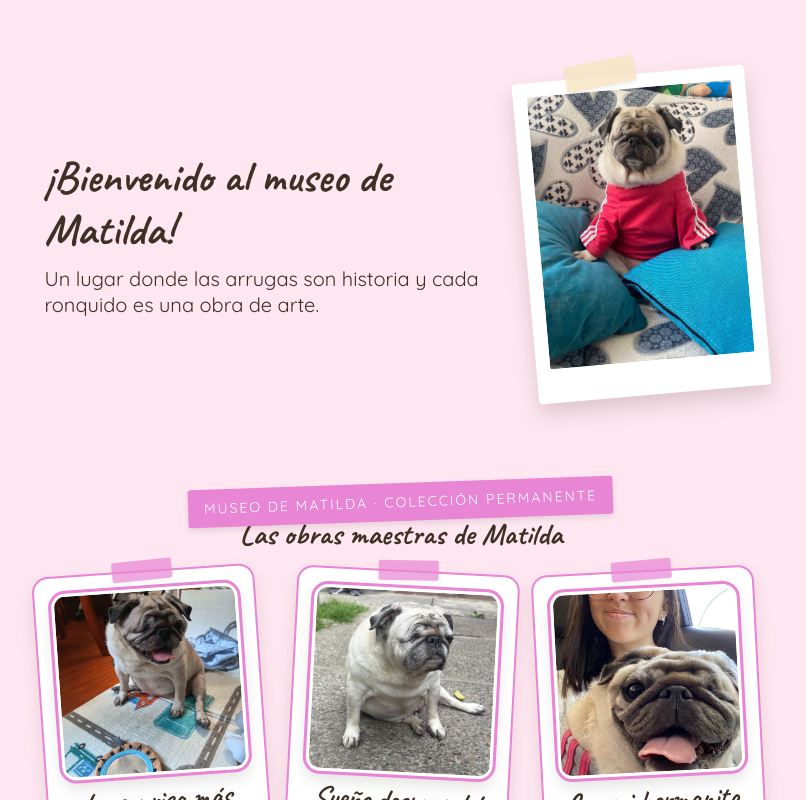
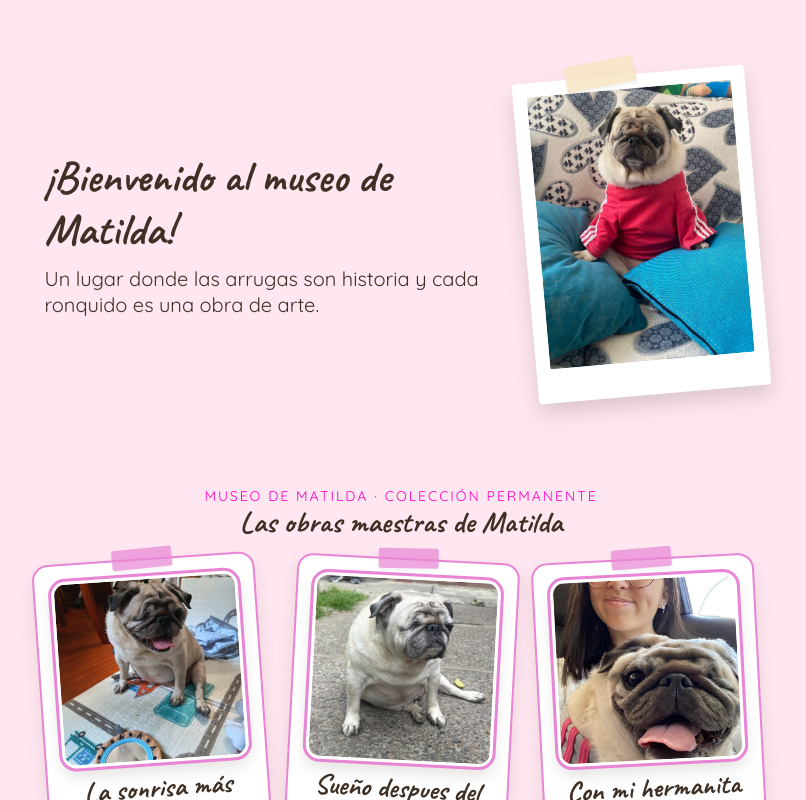
Before and after one commit to AngelyyP/Primera-pagina-react, a React (Vite) app: page / in a window 1280 px wide. Shown: the top 800 px of the page, without its empty margins (239-1045 px from the left). Built offline with nearby package versions, Linux system fonts and the light colour scheme.

Commit message:
Quitar cuadro rosado del eyebrow de la galeria y dejarlo derecho

```diff
--- a/src/App.css
+++ b/src/App.css
@@ -78,16 +78,10 @@
 
 /* --- Galeria --- */
 .gallery-eyebrow {
-  display: inline-block;
   font-size: 14px;
   text-transform: uppercase;
   letter-spacing: 2px;
-  color: #fff;
-  background: var(--fawn-dark);
-  padding: 6px 16px;
-  border-radius: 3px;
-  transform: rotate(-2deg);
-  box-shadow: 0 3px 6px rgba(0, 0, 0, 0.1);
+  color: var(--fucsia);
   margin: 34px 0 0;
 }
 
@@ -163,7 +157,6 @@
   margin: 40px auto 0;
   max-width: 640px;
   background: #fff;
-  border: 2px dashed var(--fawn-dark);
   border-radius: 22px;
   padding: 28px 20px;
   transform: rotate(-1.5deg);
```
